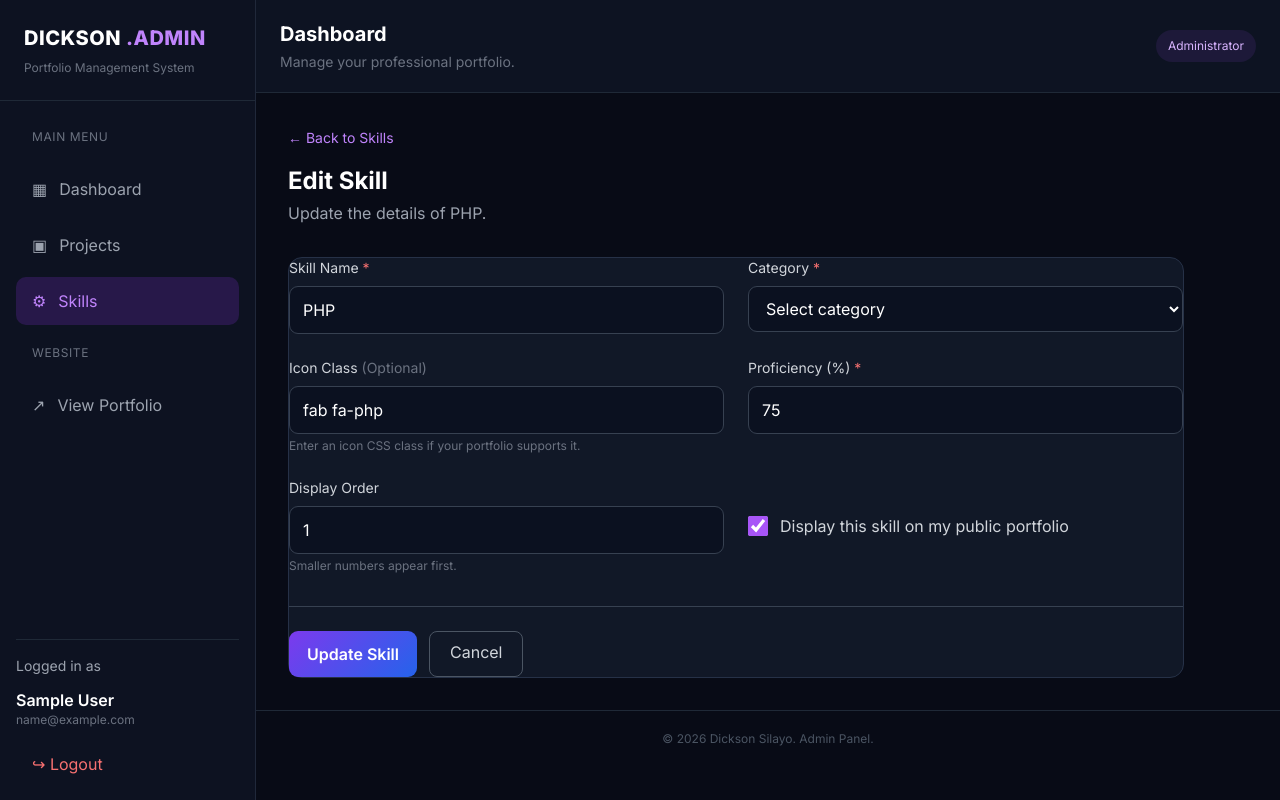
After one commit to Dicksonsilayo/myportifolio, a Laravel app: page /admin/skills/1/edit in a window 1280 px wide. The commit adds this page. Run offline with Laravel 12, Linux system fonts and the light colour scheme; the visitor is signed in with stand-in values (Sample User, id 1); data comes from the database, SQL or seed files in the repository; some libraries are stand-ins or nearby versions.

Commit message:
skill management module done

```diff
--- /dev/null
+++ b/app/Http/Controllers/Admin/SkillController.php
@@ -0,0 +1,118 @@
+<?php
+
+namespace App\Http\Controllers\Admin;
+
+use App\Http\Controllers\Controller;
+use App\Models\Skill;
+use Illuminate\Http\Request;
+
+class SkillController extends Controller
+{
+    /**
+     * Display all skills.
+     */
+    public function index(Request $request)
+    {
+        $query = Skill::query();
+
+        // Search by skill name or category.
+        if ($request->filled('search')) {
+            $search = $request->search;
+
+            $query->where(function ($q) use ($search) {
+                $q->where('name', 'like', "%{$search}%")
+                    ->orWhere('category', 'like', "%{$search}%");
+            });
+        }
+
+        // Filter by visibility.
+        if ($request->filled('visibility')) {
+            $query->where(
+                'is_visible',
+                $request->visibility === 'visible'
+            );
+        }
+
+        $skills = $query
+            ->orderBy('sort_order')
+            ->orderBy('name')
+            ->paginate(10)
+            ->withQueryString();
+
+        return view('admin.skills.index', compact('skills'));
+    }
+
+    /**
+     * Show the form for creating a skill.
+     */
+    public function create()
+    {
+        return view('admin.skills.create');
+    }
+
+    /**
+     * Store a new skill.
+     */
+    public function store(Request $request)
+    {
+        $validated = $request->validate([
+            'name' => ['required', 'string', 'max:255'],
+            'category' => ['required', 'string', 'max:255'],
+            'icon' => ['nullable', 'string', 'max:100'],
+            'proficiency' => ['required', 'integer', 'min:0', 'max:100'],
+            'sort_order' => ['nullable', 'integer', 'min:0'],
+        ]);
+
+        $validated['is_visible'] = $request->boolean('is_visible');
+        $validated['sort_order'] = $validated['sort_order'] ?? 0;
+
+        Skill::create($validated);
+
+        return redirect()
+            ->route('admin.skills.index')
+            ->with('success', 'Skill created successfully.');
+    }
+
+    /**
+     * Show the form for editing a skill.
+     */
+    public function edit(Skill $skill)
+    {
+        return view('admin.skills.edit', compact('skill'));
+    }
+
+    /**
+     * Update an existing skill.
+     */
+    public function update(Request $request, Skill $skill)
+    {
+        $validated = $request->validate([
+            'name' => ['required', 'string', 'max:255'],
+            'category' => ['required', 'string', 'max:255'],
+            'icon' => ['nullable', 'string', 'max:100'],
+            'proficiency' => ['required', 'integer', 'min:0', 'max:100'],
+            'sort_order' => ['nullable', 'integer', 'min:0'],
+        ]);
+
+        $validated['is_visible'] = $request->boolean('is_visible');
+        $validated['sort_order'] = $validated['sort_order'] ?? 0;
+
+        $skill->update($validated);
+
+        return redirect()
+            ->route('admin.skills.index')
+            ->with('success', 'Skill updated successfully.');
+    }
+
+    /**
+     * Delete a skill.
+     */
+    public function destroy(Skill $skill)
+    {
+        $skill->delete();
+
+        return redirect()
+            ->route('admin.skills.index')
+            ->with('success', 'Skill deleted successfully.');
+    }
+}
--- /dev/null
+++ b/resources/views/admin/skills/_form.blade.php
@@ -0,0 +1,150 @@
+@csrf
+
+<div class="grid grid-cols-1 md:grid-cols-2 gap-6">
+
+    {{-- Skill name --}}
+    <div>
+        <label for="name" class="block text-sm text-gray-300 mb-2">
+            Skill Name <span class="text-red-400">*</span>
+        </label>
+
+        <input
+            type="text"
+            name="name"
+            id="name"
+            value="{{ old('name', $skill->name ?? '') }}"
+            placeholder="e.g. Laravel"
+            class="form-input w-full"
+            required
+        >
+
+        @error('name')
+            <p class="text-red-400 text-sm mt-1">{{ $message }}</p>
+        @enderror
+    </div>
+
+    {{-- Category --}}
+    <div>
+        <label for="category" class="block text-sm text-gray-300 mb-2">
+            Category <span class="text-red-400">*</span>
+        </label>
+
+        <select name="category" id="category" class="form-input w-full" required>
+            <option value="">Select category</option>
+
+            @foreach(['Programming Languages', 'Frameworks', 'Frontend Development', 'Databases', 'Tools & Technologies', 'Operating Systems', 'Other'] as $category)
+                <option value="{{ $category }}"
+                    {{ old('category', $skill->category ?? '') === $category ? 'selected' : '' }}>
+                    {{ $category }}
+                </option>
+            @endforeach
+        </select>
+
+        @error('category')
+            <p class="text-red-400 text-sm mt-1">{{ $message }}</p>
+        @enderror
+    </div>
+
+    {{-- Icon --}}
+    <div>
+        <label for="icon" class="block text-sm text-gray-300 mb-2">
+            Icon Class <span class="text-gray-500">(Optional)</span>
+        </label>
+
+        <input
+            type="text"
+            name="icon"
+            id="icon"
+            value="{{ old('icon', $skill->icon ?? '') }}"
+            placeholder="e.g. devicon-php-plain"
+            class="form-input w-full"
+        >
+
+        <p class="text-xs text-gray-500 mt-1">
+            Enter an icon CSS class if your portfolio supports it.
+        </p>
+
+        @error('icon')
+            <p class="text-red-400 text-sm mt-1">{{ $message }}</p>
+        @enderror
+    </div>
+
+    {{-- Proficiency --}}
+    <div>
+        <label for="proficiency" class="block text-sm text-gray-300 mb-2">
+            Proficiency (%) <span class="text-red-400">*</span>
+        </label>
+
+        <input
+            type="number"
+            name="proficiency"
+            id="proficiency"
+            value="{{ old('proficiency', $skill->proficiency ?? 70) }}"
+            min="0"
+            max="100"
+            class="form-input w-full"
+            required
+        >
+
+        @error('proficiency')
+            <p class="text-red-400 text-sm mt-1">{{ $message }}</p>
+        @enderror
+    </div>
+
+    {{-- Sort order --}}
+    <div>
+        <label for="sort_order" class="block text-sm text-gray-300 mb-2">
+            Display Order
+        </label>
+
+        <input
+            type="number"
+            name="sort_order"
+            id="sort_order"
+            value="{{ old('sort_order', $skill->sort_order ?? 0) }}"
+            min="0"
+            class="form-input w-full"
+        >
+
+        <p class="text-xs text-gray-500 mt-1">
+            Smaller numbers appear first.
+        </p>
+
+        @error('sort_order')
+            <p class="text-red-400 text-sm mt-1">{{ $message }}</p>
+        @enderror
+    </div>
+
+    {{-- Visibility --}}
+    <div class="flex items-center">
+        <label class="flex items-center gap-3 cursor-pointer">
+
+            <input
+                type="checkbox"
+                name="is_visible"
+                value="1"
+                class="w-5 h-5 accent-purple-500"
+                {{ old('is_visible', isset($skill) ? $skill->is_visible : true) ? 'checked' : '' }}
+            >
+
+            <span class="text-gray-300">
+                Display this skill on my public portfolio
+            </span>
+
+        </label>
+    </div>
+
+</div>
+
+<div class="flex flex-wrap gap-3 mt-8 pt-6 border-t border-gray-700">
+
+    <button type="submit" class="btn-primary">
+        {{ isset($skill) ? 'Update Skill' : 'Save Skill' }}
+    </button>
+
+    <a href="{{ route('admin.skills.index') }}"
+       class="px-5 py-2 rounded-lg border border-gray-600 text-gray-300 hover:bg-gray-700">
+        Cancel
+    </a>
+
+</div>
--- /dev/null
+++ b/resources/views/admin/skills/edit.blade.php
@@ -0,0 +1,36 @@
+@extends('layouts.admin')
+
+@section('title', 'Edit Skill')
+
+@section('content')
+
+<div class="mb-8">
+    <a href="{{ route('admin.skills.index') }}"
+       class="text-purple-400 hover:text-purple-300 text-sm">
+        &larr; Back to Skills
+    </a>
+
+    <h1 class="text-2xl font-bold text-white mt-4">
+        Edit Skill
+    </h1>
+
+    <p class="text-gray-400 mt-1">
+        Update the details of {{ $skill->name }}.
+    </p>
+</div>
+
+<div class="admin-card max-w-4xl">
+
+    <form
+        action="{{ route('admin.skills.update', $skill) }}"
+        method="POST">
+
+        @method('PUT')
+
+        @include('admin.skills._form')
+
+    </form>
+
+</div>
+
+@endsection
--- a/resources/views/layouts/admin.blade.php
+++ b/resources/views/layouts/admin.blade.php
@@ -1,5 +1,6 @@
 <!DOCTYPE html>
 <html lang="en">
+
 <head>
     <meta charset="UTF-8">
     <meta name="viewport" content="width=device-width, initial-scale=1.0">
@@ -93,8 +94,7 @@
         <aside class="sidebar w-full md:w-64 md:min-h-screen md:fixed md:inset-y-0">
 
             <div class="p-6 border-b border-gray-800">
-            <a href="{{ route('admin.dashboard') }}"
-               class="text-xl font-extrabold tracking-wide">
+                <a href="{{ route('admin.dashboard') }}" class="text-xl font-extrabold tracking-wide">
                     <span class="text-white">DICKSON</span>
                     <span class="text-purple-400">.ADMIN</span>
                 </a>
@@ -120,6 +120,11 @@
                     class="nav-link {{ request()->routeIs('admin.projects.*') ? 'active' : '' }}">
                     <span>▣</span>
                     <span>Projects</span>
+                </a>
+                <a href="{{ route('admin.skills.index') }}"
+                    class="nav-link {{ request()->routeIs('admin.skills.*') ? 'bg-purple-600/20 text-purple-400' : '' }}">
+                    <span>⚙</span>
+                    Skills
                 </a>
 
                 <p class="text-xs uppercase tracking-wider text-gray-500 px-4 py-3 mt-5">
@@ -177,7 +182,8 @@
                         </p>
                     </div>
 
-                <span class="hidden sm:inline-block text-xs bg-purple-500/10 text-purple-300 px-3 py-2 rounded-full">
+                    <span
+                        class="hidden sm:inline-block text-xs bg-purple-500/10 text-purple-300 px-3 py-2 rounded-full">
                         Administrator
                     </span>
                 </div>
@@ -186,26 +192,26 @@
             <div class="p-5 md:p-8">
 
                 {{-- Success Message --}}
-            @if(session('success'))
+                @if (session('success'))
                     <div class="mb-6 p-4 rounded-lg bg-green-500/10 border border-green-500/30 text-green-300">
                         {{ session('success') }}
                     </div>
                 @endif
 
                 {{-- General Error Message --}}
-            @if(session('error'))
+                @if (session('error'))
                     <div class="mb-6 p-4 rounded-lg bg-red-500/10 border border-red-500/30 text-red-300">
                         {{ session('error') }}
                     </div>
                 @endif
 
                 {{-- Validation Errors --}}
-            @if($errors->any())
+                @if ($errors->any())
                     <div class="mb-6 p-4 rounded-lg bg-red-500/10 border border-red-500/30 text-red-300">
                         <p class="font-semibold mb-2">Please correct these errors:</p>
 
                         <ul class="list-disc pl-5 space-y-1 text-sm">
-                        @foreach($errors->all() as $error)
+                            @foreach ($errors->all() as $error)
                                 <li>{{ $error }}</li>
                             @endforeach
                         </ul>
@@ -227,4 +233,5 @@
     @stack('scripts')
 
 </body>
+
 </html>
--- a/routes/web.php
+++ b/routes/web.php
@@ -5,6 +5,8 @@ use App\Http\Controllers\HomeController;
 use App\Http\Controllers\Admin\AuthController;
 use App\Http\Controllers\Admin\DashboardController;
 use App\Http\Controllers\Admin\ProjectController;
+use App\Http\Controllers\Admin\SkillController;
+
 
 
 
@@ -45,5 +47,8 @@ Route::prefix('admin')->name('admin.')->group(function () {
 
         Route::post('/logout', [AuthController::class, 'logout'])
             ->name('logout');
+        Route::resource('skills', SkillController::class)
+            ->except(['show'])
+            ->names('skills');
     });
 });
```
Also changed, not shown: resources/views/admin/skills/create.blade.php (added, +32 -0 lines), resources/views/admin/skills/index.blade.php (added, +196 -0 lines). Lines whose indentation alone changed are shown as unchanged.
